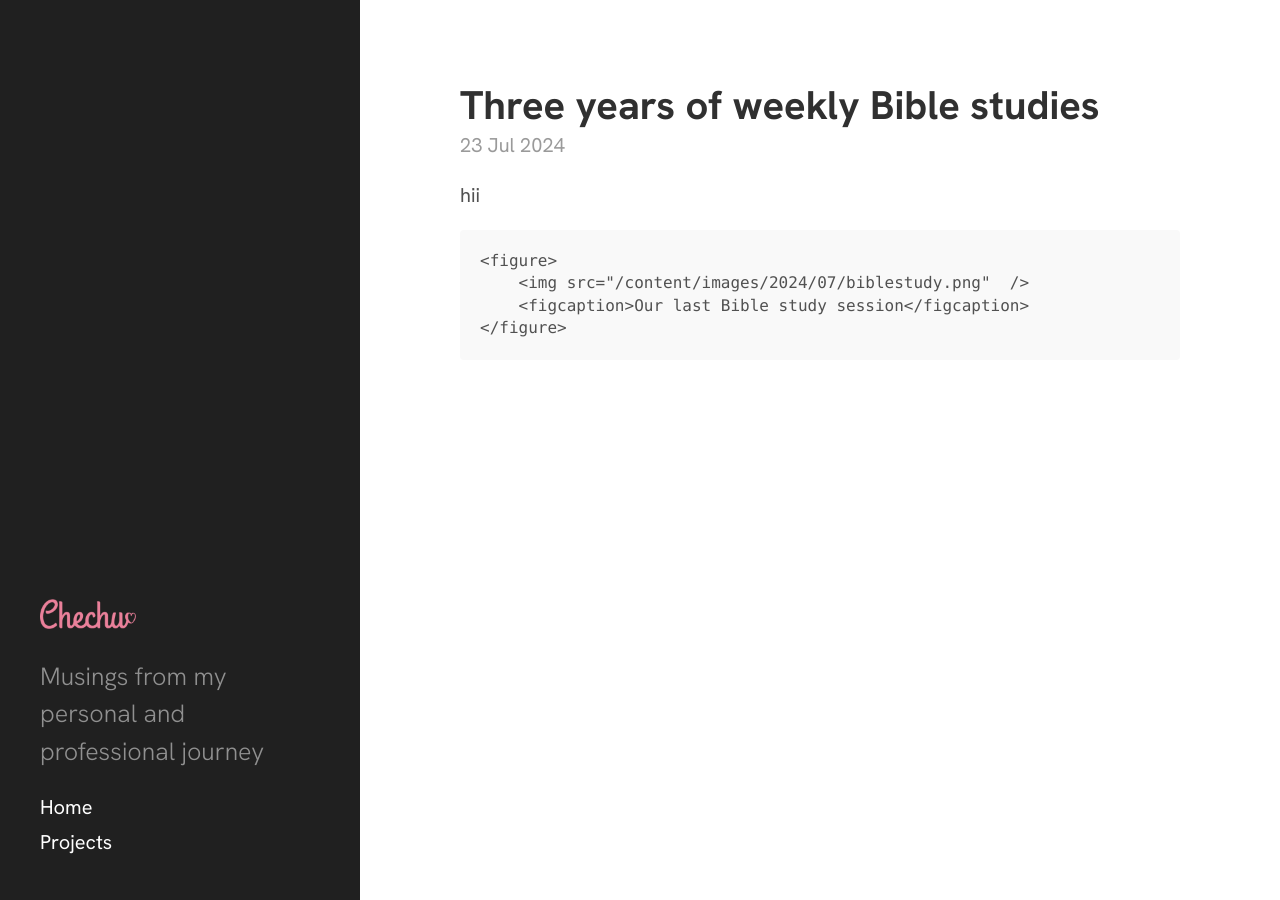
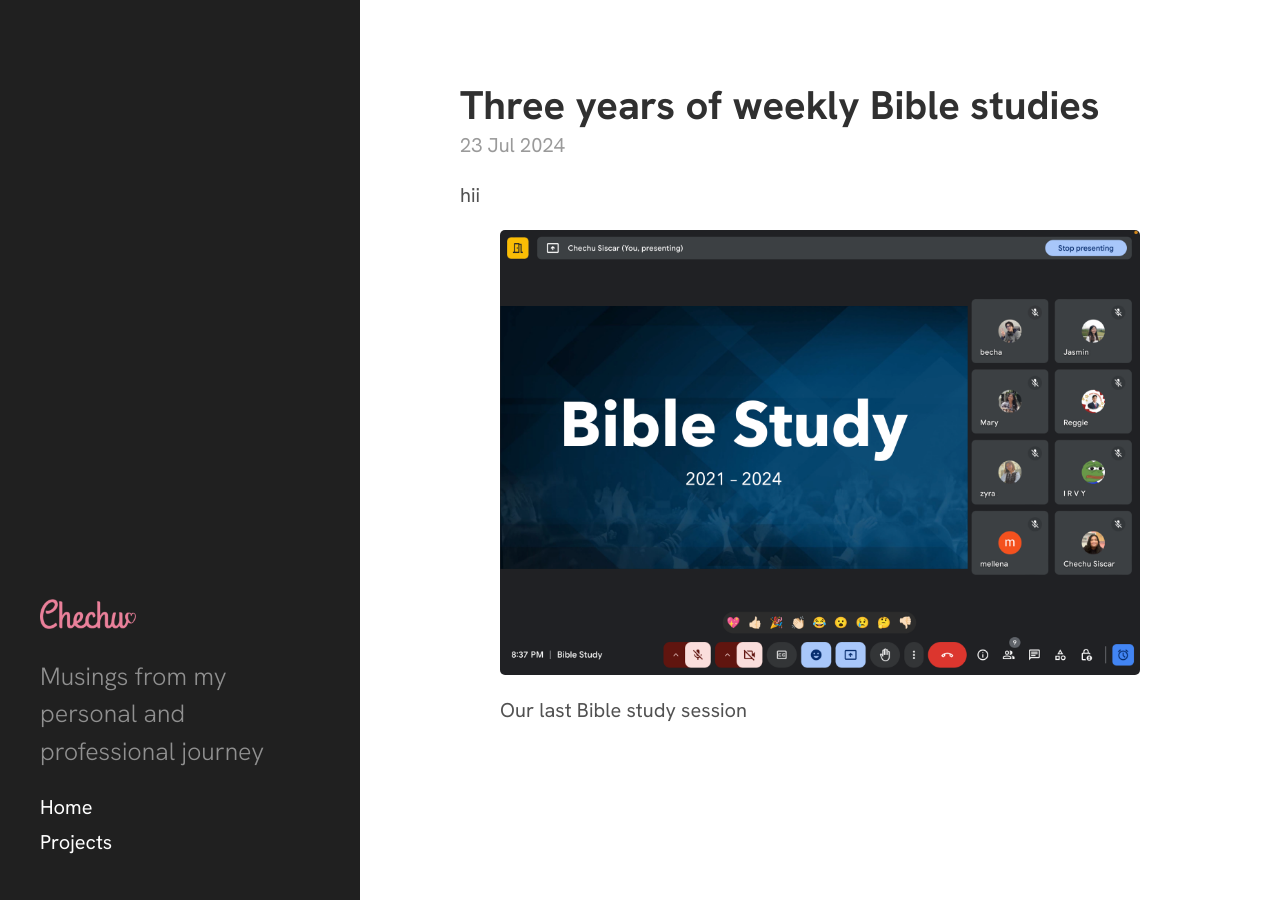
Before and after one commit to chechusiscar/blog, a Jekyll site: the page built from _posts/2024-07-23-bible-study.md, in a window 1280 px wide. Built offline with Jekyll 4.4.1, drawn with Linux system fonts in a browser that asks for light colours.

Commit message:
Fix image issue

```diff
--- a/_includes/image.html
+++ b/_includes/image.html
@@ -1,9 +1,15 @@
 {% capture imagePath %}{{ page.date | date: "%Y/%m" }}/{{ include.name }}{% endcapture %}
 {% if include.caption %}
-    <figure>
-        <img src="/content/images/{{ imagePath }}" {% if include.alt %} alt="{{ include.alt }}" {% endif %} {% if include.width %} width="{{ include.width }}" {% endif %}/>
-        <figcaption>{{ include.caption }}</figcaption>
-    </figure>
+{% capture image_html %}
+<figure>
+  <img src="/content/images/{{ imagePath }}" {% if include.alt %} alt="{{ include.alt }}" {% endif %} {% if include.width %} width="{{ include.width }}" {% endif %}>
+  <figcaption>{{ include.caption }}</figcaption>
+</figure>
+{% endcapture %}
+{{ image_html | raw }}
 {% else %}
-    <img src="/content/images/{{ imagePath }}" {% if include.alt %} alt="{{ include.alt }}" {% endif %} {% if include.width %} width="{{ include.width }}" {% endif %}/>
+{% capture image_html %}
+<img src="/content/images/{{ imagePath }}" {% if include.alt %} alt="{{ include.alt }}" {% endif %} {% if include.width %} width="{{ include.width }}" {% endif %}>
+{% endcapture %}
+{{ image_html | raw }}
 {% endif %}
```
